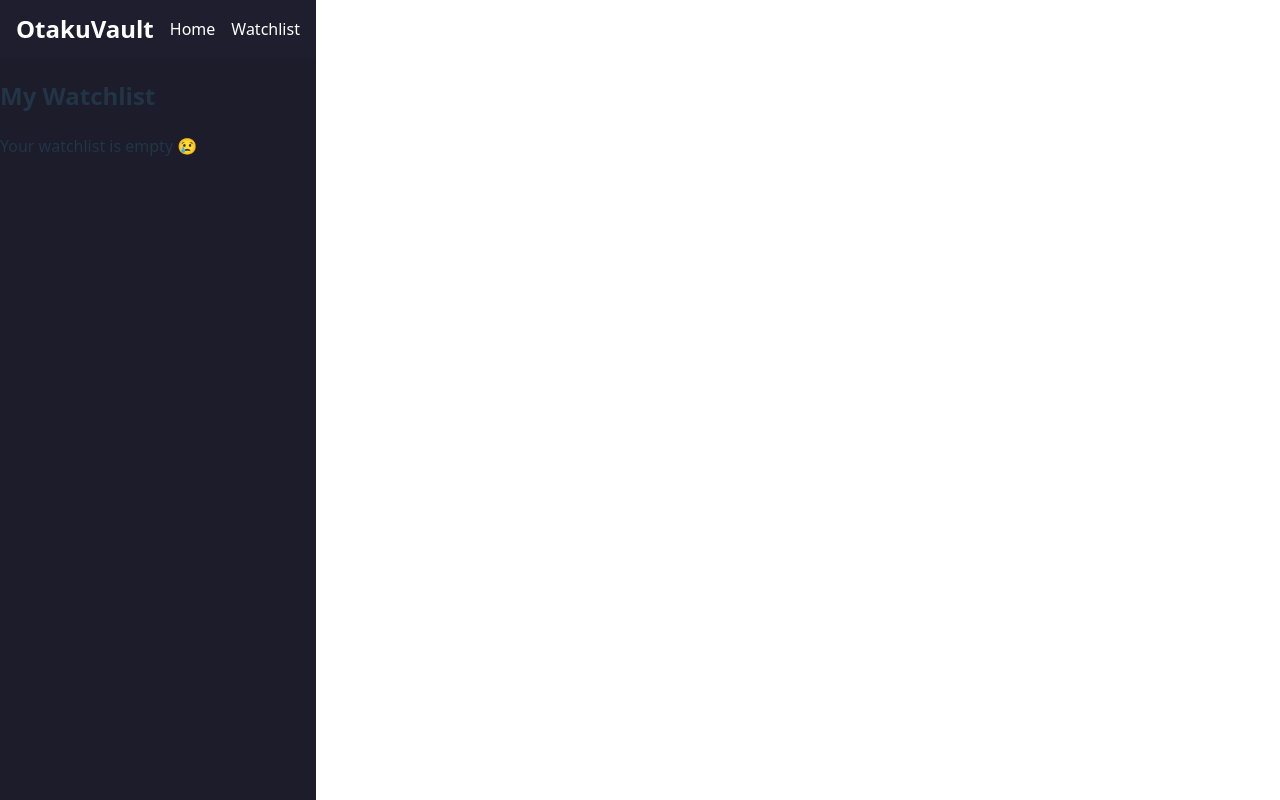
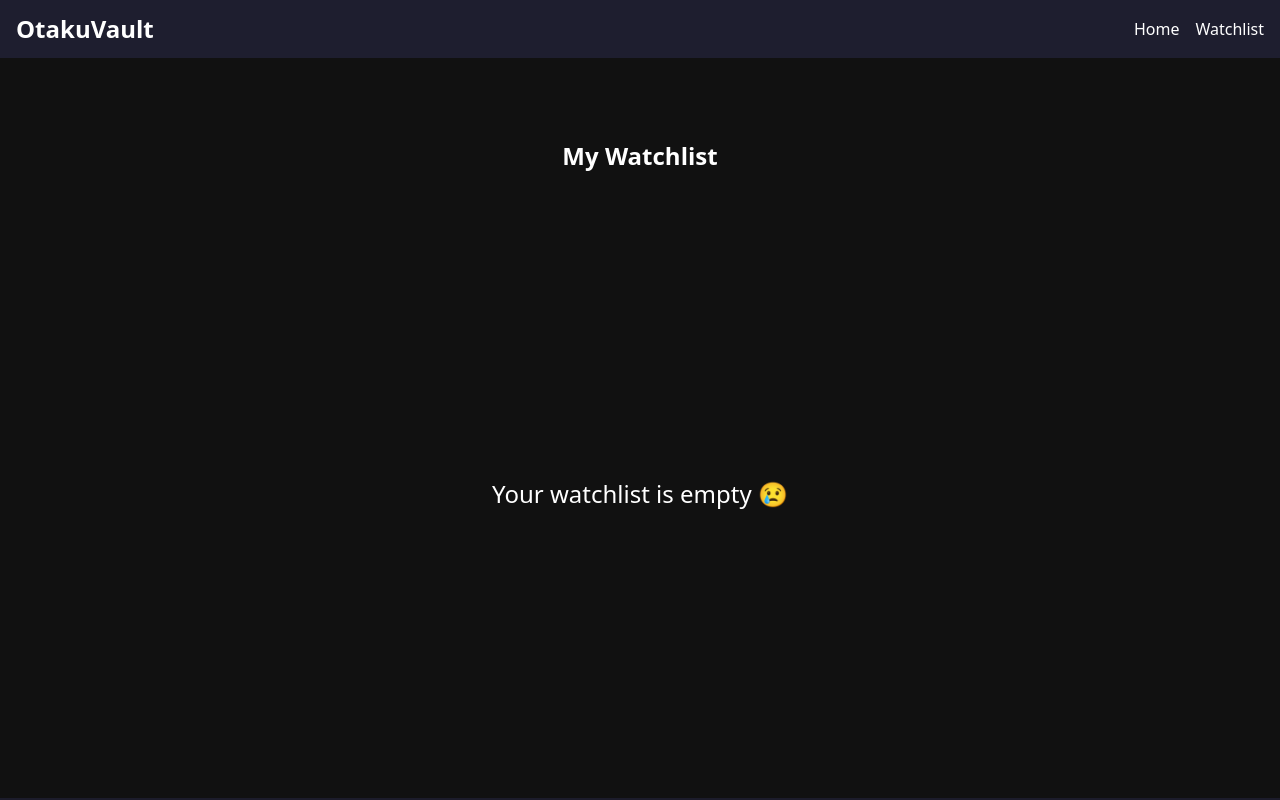
Before and after one commit to Rakesh99k/otaku-vault, a React (Vite) app: page /watchlist in a window 1280 px wide. Built offline with nearby package versions, Linux system fonts and the light colour scheme.

Commit message:
Implementing functionalities for API calls from AniList

```diff
--- /dev/null
+++ b/src/pages/AnimeDetails.css
@@ -0,0 +1,29 @@
+.anime-details-container {
+  padding: 2rem;
+  min-height: 100vh;
+  background: #111;
+  color: #fff;
+}
+
+.anime-details-title {
+  margin-bottom: 1rem;
+  font-size: 2rem;
+  text-align: center;
+}
+
+.anime-details-img {
+  display: block;
+  margin: 0 auto 1.5rem auto;
+  width: 200px;
+  border-radius: 8px;
+  box-shadow: 0 2px 8px rgba(0,0,0,0.2);
+}
+
+.anime-details-description {
+  margin-bottom: 1rem;
+  line-height: 1.6;
+}
+
+.anime-details-meta {
+  margin-bottom: 0.5rem;
+}
--- a/src/pages/AnimeDetails.jsx
+++ b/src/pages/AnimeDetails.jsx
@@ -1,5 +1,6 @@
 import React, { useEffect, useState } from 'react';
 import { useParams } from 'react-router-dom';
+import './AnimeDetails.css';
 
 const AnimeDetail = () => {
   const { id } = useParams();
@@ -44,13 +45,28 @@ const AnimeDetail = () => {
   if (!anime) return <p>Loading...</p>;
 
   return (
-    <div style={{ padding: '2rem' }}>
-      <h2>{anime.title.romaji || anime.title.english}</h2>
-      <img src={anime.coverImage.large} alt={anime.title.romaji} style={{ width: '200px' }} />
-      <p dangerouslySetInnerHTML={{ __html: anime.description }}></p>
-      <p><strong>Genres:</strong> {anime.genres.join(', ')}</p>
-      <p><strong>Episodes:</strong> {anime.episodes}</p>
-      <p><strong>Average Score:</strong> {anime.averageScore}</p>
+    <div className="anime-details-container">
+      <h2 className="anime-details-title">
+        {anime.title.romaji || anime.title.english}
+      </h2>
+      <img
+        src={anime.coverImage.large}
+        alt={anime.title.romaji}
+        className="anime-details-img"
+      />
+      <p
+        className="anime-details-description"
+        dangerouslySetInnerHTML={{ __html: anime.description }}
+      ></p>
+      <p className="anime-details-meta">
+        <strong>Genres:</strong> {anime.genres.join(', ')}
+      </p>
+      <p className="anime-details-meta">
+        <strong>Episodes:</strong> {anime.episodes}
+      </p>
+      <p className="anime-details-meta">
+        <strong>Average Score:</strong> {anime.averageScore}
+      </p>
     </div>
   );
 };
--- /dev/null
+++ b/src/pages/Home.css
@@ -0,0 +1,33 @@
+.home-container {
+  padding: 1rem;
+  min-height: 100vh;
+  background: #111;
+  display: flex;
+  flex-direction: column;
+}
+
+.home-search-form {
+  margin-bottom: 1rem;
+  display: flex;
+  align-items: center;
+  justify-content: center;
+}
+
+.home-search-input {
+  padding: 0.5rem;
+  width: 250px;
+  border-radius: 6px;
+  border: 1px solid #ccc;
+  margin-right: 0.5rem;
+}
+
+.home-search-button {
+  padding: 0.5rem 1rem;
+}
+
+.home-anime-list {
+  display: flex;
+  gap: 1rem;
+  flex-wrap: wrap;
+  justify-content: center;
+}
--- a/src/pages/Home.jsx
+++ b/src/pages/Home.jsx
@@ -1,6 +1,7 @@
 import React, { useEffect, useState } from 'react';
 import { useLocation, useNavigate } from 'react-router-dom';
 import AnimeCard from '../components/AnimeCard';
+import './Home.css';
 
 const Home = () => {
   const [animeList, setAnimeList] = useState([]);
@@ -69,33 +70,27 @@ const Home = () => {
   }, [location.search, navigate]);
 
   return (
-    <div style={{ padding: '1rem' }}>
-      <form onSubmit={handleSearch} style={{ marginBottom: '1rem' }}>
+    <div className="home-container">
+      <form onSubmit={handleSearch} className="home-search-form">
         <input
           type="text"
           placeholder="Search anime..."
           value={searchTerm}
           onChange={(e) => setSearchTerm(e.target.value)}
-          style={{
-            padding: '0.5rem',
-            width: '250px',
-            borderRadius: '6px',
-            border: '1px solid #ccc',
-            marginRight: '0.5rem',
-          }}
+          className="home-search-input"
         />
-        <button type="submit" style={{ padding: '0.5rem 1rem' }}>
+        <button type="submit" className="home-search-button">
           Search
         </button>
       </form>
 
-      <div style={{ display: 'flex', gap: '1rem', flexWrap: 'wrap' }}>
+      <div className="home-anime-list">
         {animeList.length > 0 ? (
           animeList.map((anime) => (
             <AnimeCard key={anime.id} anime={anime} />
           ))
         ) : (
-          <p>No anime found.</p>
+          <p style={{ color: 'white' }}>No anime found.</p>
         )}
       </div>
     </div>
--- /dev/null
+++ b/src/pages/Watchlist.css
@@ -0,0 +1,88 @@
+html, body, #root {
+  height: 100vh;
+  width: 100vw;
+  margin: 0;
+  padding: 0;
+}
+
+.watchlist-container {
+  display: flex;
+  flex-direction: column;
+  min-height: 100vh;
+  background: #111;
+  padding: 1rem;
+  box-sizing: border-box;
+  position: relative;
+  padding-top: 60px; /* Space for navbar */
+}
+
+.watchlist-content {
+  flex: 1;
+  display: flex;
+  flex-direction: column;
+  min-height: 100%;
+}
+
+.watchlist-empty {
+  display: flex;
+  justify-content: center;
+  align-items: center;
+  flex: 1;
+  min-height: calc(100vh - 200px);
+}
+
+.watchlist-cards {
+  display: flex;
+  flex-wrap: wrap;
+  justify-content: center;
+  gap: 1rem;
+  padding: 1rem 0;
+  align-items: flex-start;
+}
+
+.anime-card {
+  max-height: 300px;
+  width: auto;
+}
+
+/* Mobile-specific adjustments */
+@media (max-width: 768px) {
+  .watchlist-container {
+    padding: 0.5rem;
+    -webkit-overflow-scrolling: touch;
+  }
+}
+
+.watchlist-title {
+  color: white;
+  margin-bottom: 2rem;
+  text-align: center;
+}
+
+.watchlist-content {
+  flex: 1;
+  display: flex;
+  flex-direction: column;
+}
+
+.watchlist-cards {
+  display: flex;
+  gap: 1rem;
+  flex-wrap: wrap;
+  justify-content: center;
+  padding: 1rem 0;
+  flex: 1;
+}
+
+.watchlist-empty {
+  display: flex;
+  justify-content: center;
+  align-items: center;
+  flex: 1;
+  min-height: 100%;
+}
+
+.watchlist-empty-text {
+  color: white;
+  font-size: 1.5rem;
+}
--- a/src/pages/Watchlist.jsx
+++ b/src/pages/Watchlist.jsx
@@ -1,23 +1,29 @@
-// src/pages/Watchlist.jsx
 import React from 'react';
 import { useSelector } from 'react-redux';
 import AnimeCard from '../components/AnimeCard';
+import './Watchlist.css';
 
 const Watchlist = () => {
   const watchlist = useSelector((state) => state.watchlist.list);
 
   return (
-    <div className="watchlist-page">
-      <h2>My Watchlist</h2>
-      {watchlist.length === 0 ? (
-        <p>Your watchlist is empty 😢</p>
-      ) : (
-        <div className="anime-list">
-          {watchlist.map((anime) => (
-            <AnimeCard key={anime.id} anime={anime} />
-          ))}
-        </div>
-      )}
+    <div className="watchlist-container" style={{minHeight: 'calc(100vh - 60px)'}}>
+      <h2 className="watchlist-title">My Watchlist</h2>
+      <div className="watchlist-content" style={{flex: '1'}}>
+        {watchlist.length > 0 ? (
+          <div className="watchlist-cards">
+            {watchlist.map((anime) => (
+              <AnimeCard key={anime.id} anime={anime} />
+            ))}
+          </div>
+        ) : (
+          <div className="watchlist-empty">
+            <p className="watchlist-empty-text">
+              Your watchlist is empty 😢
+            </p>
+          </div>
+        )}
+      </div>
     </div>
   );
 };
```
